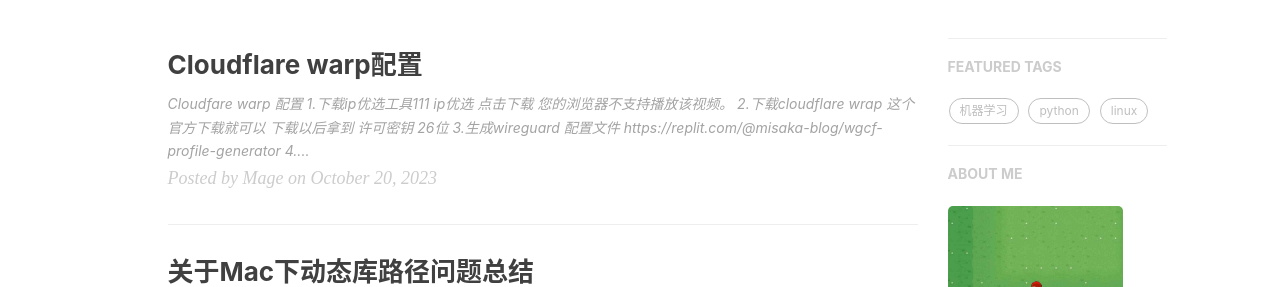
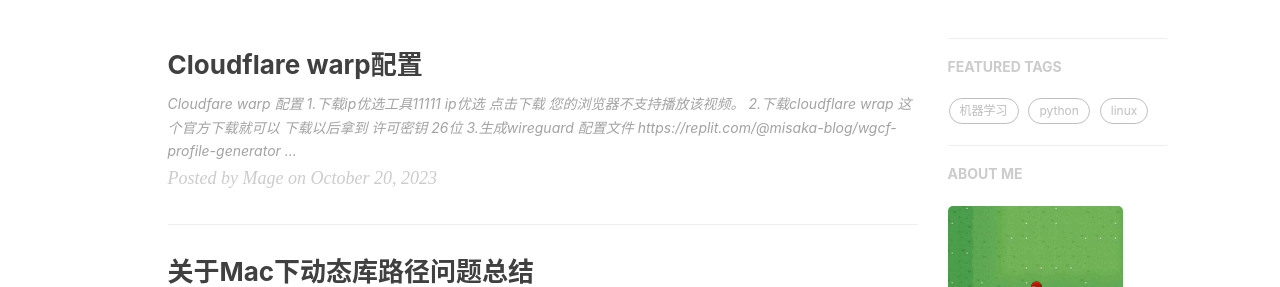
Before and after one commit to kingask/kingask.github.io, a Jekyll site: the page built from index.html, in a window 1280 px wide and 900 px high. Shown: the part 312-599 px from the top of the window. Built offline with Jekyll 4.4.1, drawn with Linux system fonts in a browser that asks for light colours; nearby versions of some CDN libraries; the list of posts is cut into pages by our own code; comment, search, counter and statistics services are not loaded.

Commit message:
modified:   _posts/2023-10-20-cloudflare-warp.markdown

```diff
--- a/_posts/2023-10-20-cloudflare-warp.markdown
+++ b/_posts/2023-10-20-cloudflare-warp.markdown
@@ -15,7 +15,7 @@
 
 
 
-#### 1.下载ip优选工具111
+#### 1.下载ip优选工具11111
 
 ip优选
 
```
